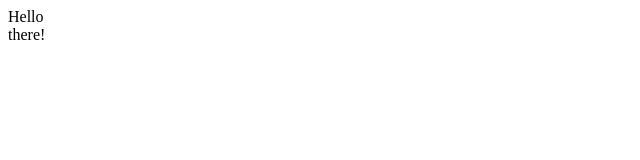
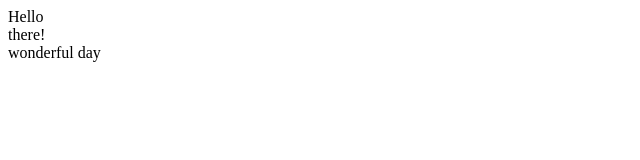
Before and after one commit to atlaryea/git_test2, a plain HTML site: page index.html in a window 1280 px wide. Shown: the whole page, without its empty margins (0-640 px from the left). Drawn offline with Linux system fonts and the light colour scheme.

Commit message:
new commit for test at MAC

```diff
--- a/index.html
+++ b/index.html
@@ -1,2 +1,3 @@
 <div>Hello</div>
 <div>there!</div>
+<span>wonderful day</span>
```
Also changed, not shown: 1 other file.
